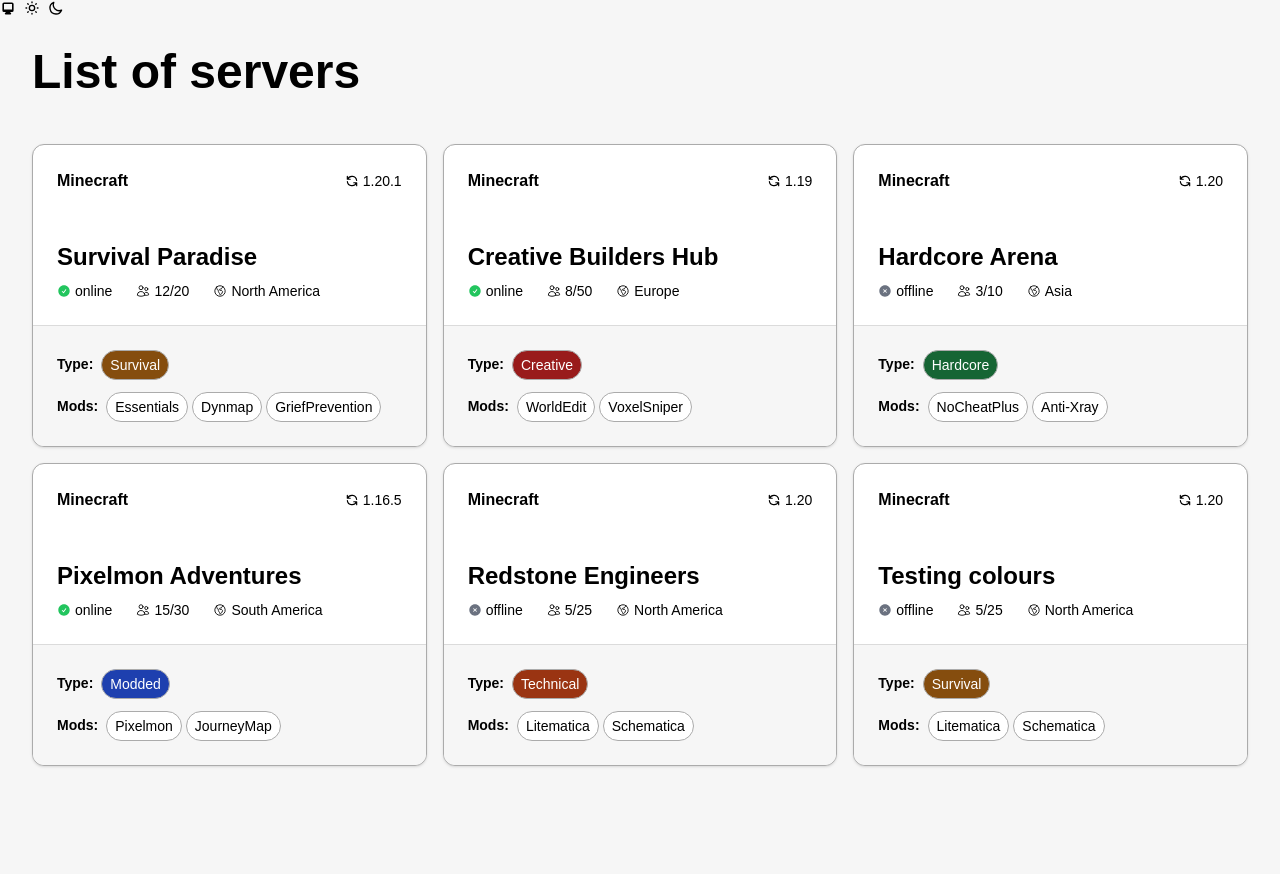
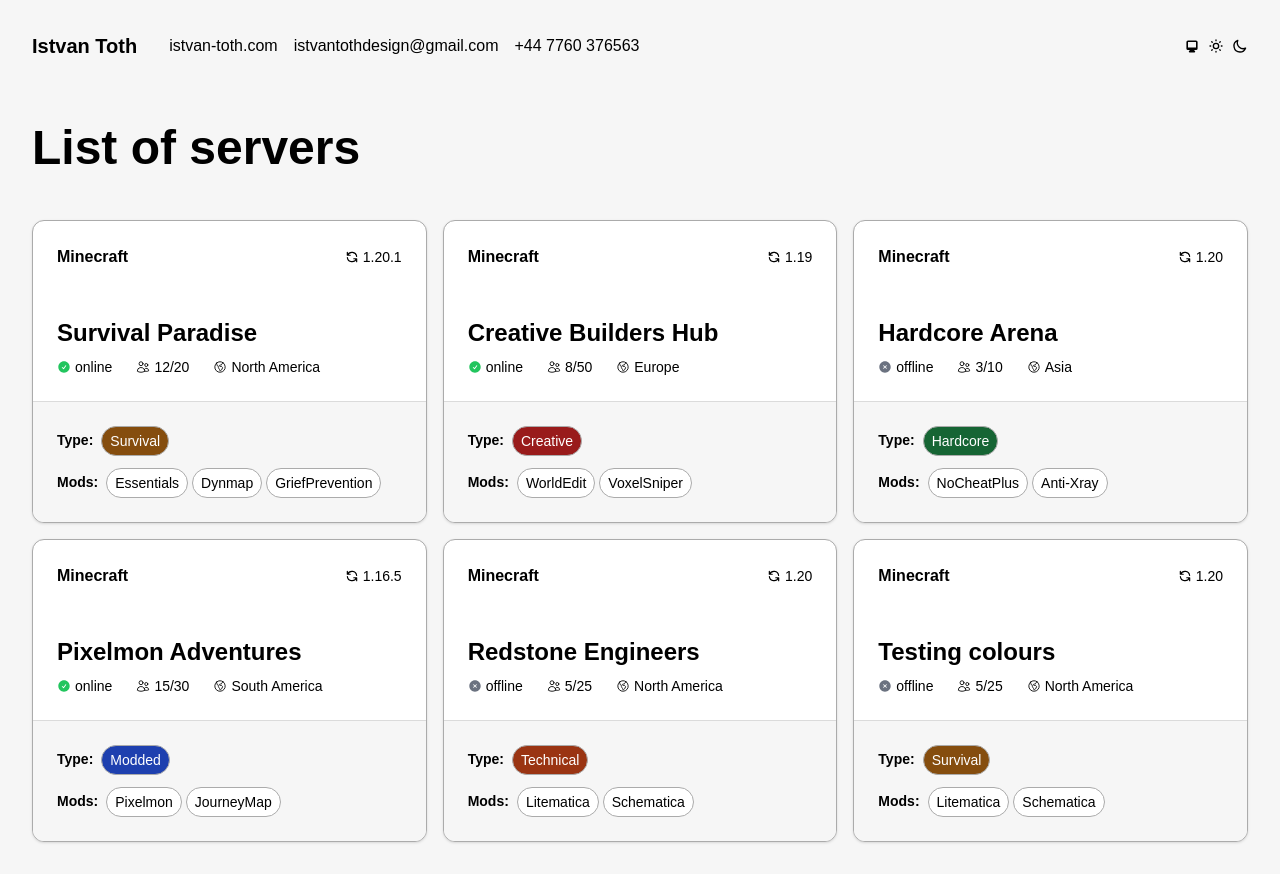
Before and after one commit to istvantothdesign/coding-assignment, a Next.js app: page / in a window 1280 px wide. Before the commit the page ends 800 px from the top, so only its background shows below. Built offline with nearby package versions, Linux system fonts and the light colour scheme.

Commit message:
Added navigation

```diff
--- /dev/null
+++ b/src/app/components/Navigation.tsx
@@ -0,0 +1,41 @@
+import React from "react";
+import Link from "next/link";
+import ThemeToggle from "./ThemeToggle";
+
+export default function Navigation() {
+  return (
+    <section className="p-2 sm:p-4 md:p-6 lg:p-8 w-full flex flec-col justify-center items-center">
+      <nav className="max-w-7xl w-full flex flex-col gap-6 md:flex-row items-center justify-between">
+        {/* Contact */}
+        <div className="flex flex-col md:flex-row gap-6 md:gap-8 items-center">
+          {/* Name */}
+          <h1 className="text-xl font-bold">Istvan Toth</h1>
+
+          {/* Links */}
+          <ul className="flex gap-4 flex-wrap justify-center">
+            <li>
+              <Link href={"https://www.istvan-toth.com/"} target="_blank">
+                istvan-toth.com
+              </Link>
+            </li>
+
+            <li>
+              <Link href={"mailto:istvantothdesign@gmail.com"} target="_blank">
+                istvantothdesign@gmail.com
+              </Link>
+            </li>
+
+            <li>
+              <Link href={"tel:+44 7760 376563"} target="_blank">
+                +44 7760 376563
+              </Link>
+            </li>
+          </ul>
+        </div>
+
+        {/* Dark mode switch */}
+        <ThemeToggle />
+      </nav>
+    </section>
+  );
+}
--- a/src/app/layout.tsx
+++ b/src/app/layout.tsx
@@ -2,7 +2,7 @@
 import { Geist, Geist_Mono } from "next/font/google";
 import "./globals.css";
 import { ThemeProvider } from "next-themes";
-import ThemeToggle from "./components/ThemeToggle";
+import Navigation from "./components/Navigation";
 
 const geistSans = Geist({
   variable: "--font-geist-sans",
@@ -31,7 +31,7 @@
       >
         <ThemeProvider attribute="class" defaultTheme="system">
           <header>
-            <ThemeToggle />
+            <Navigation />
           </header>
           {children}
         </ThemeProvider>
--- a/src/app/page.tsx
+++ b/src/app/page.tsx
@@ -139,7 +139,9 @@
       <section className="p-2 sm:p-4 md:p-6 lg:p-8 w-full flex flex-col items-center">
         <main className="w-full max-w-7xl">
           <div className="bg-background text-foreground dark:bg-background dark:text-foreground flex flex-col gap-12">
-            <h1 className="font-bold text-5xl ">List of servers</h1>
+            <h1 className="font-bold text-5xl text-center md:text-left">
+              List of servers
+            </h1>
             {/* Displaying card grid */}
             <div className="grid grid-cols-1 md:grid-cols-2 lg:grid-cols-3  gap-4 w-full">
               {/* Displaying test cards */}
```
